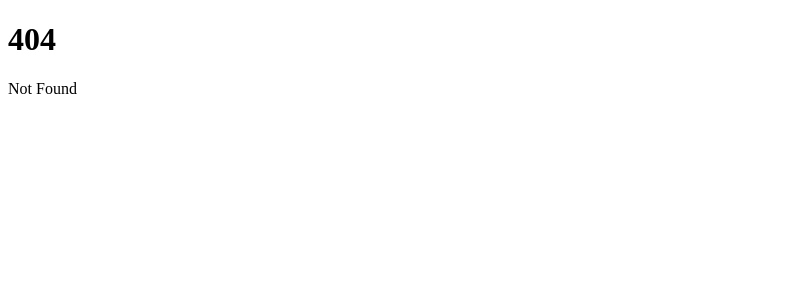
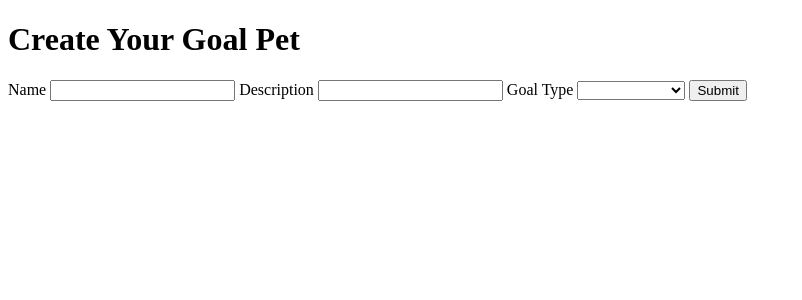
Before and after one commit to nbur4556/goal-pets, a SvelteKit app: page /create in a window 1280 px wide. Before the commit this address had no page. Shown: the top 300 px of the page, without its empty margins (0-802 px from the left). Built offline with nearby package versions, Linux system fonts and the light colour scheme.

Commit message:
feat: create goal page provides a form to set goal information in page state

```diff
--- a/src/routes/+page.svelte
+++ b/src/routes/+page.svelte
@@ -1,2 +1,2 @@
-<h1>Welcome to SvelteKit</h1>
-<p>Visit <a href="https://kit.svelte.dev">kit.svelte.dev</a> to read the documentation</p>
+<h1>Welcome to Goal Pets!</h1>
+<a href="/create">Create your Goal Pet now!</a>
--- /dev/null
+++ b/src/routes/create/+page.svelte
@@ -0,0 +1,45 @@
+<script lang="ts">
+  interface FormValuesType {
+    name: string;
+    description: string;
+    type: string;
+  }
+
+  let formValues: FormValuesType = {
+    name: "",
+    description: "",
+    type: "",
+  }
+
+  const onSubmit = () => {
+    console.log(formValues);
+  }
+</script>
+
+<main>
+  <h1>Create Your Goal Pet</h1>
+
+  <form on:submit={onSubmit}>
+    <label for="name">Name</label>
+    <input type="text" name="name" bind:value={formValues.name} />
+
+    <label for="description">Description</label>
+    <input type="text" name="description" bind:value={formValues.description} />
+
+    <label for="type">Goal Type</label>
+    <select name="type" bind:value={formValues.type}>
+      <option value=""></option>
+      <option value="intellectual">Intellectual</option>
+      <option value="physical">Physical</option>
+      <option value="social">Social</option>
+      <option value="financial">Financial</option>
+      <option value="occupational">Occupational</option>
+      <option value="spiritual">Spiritual</option>
+      <option value="environmental">Environmental</option>
+      <option value="emotional">Emotional</option>
+      <option value="other">Other</option>
+    </select>
+
+    <button type="submit">Submit</button>
+  </form>
+</main>
```
